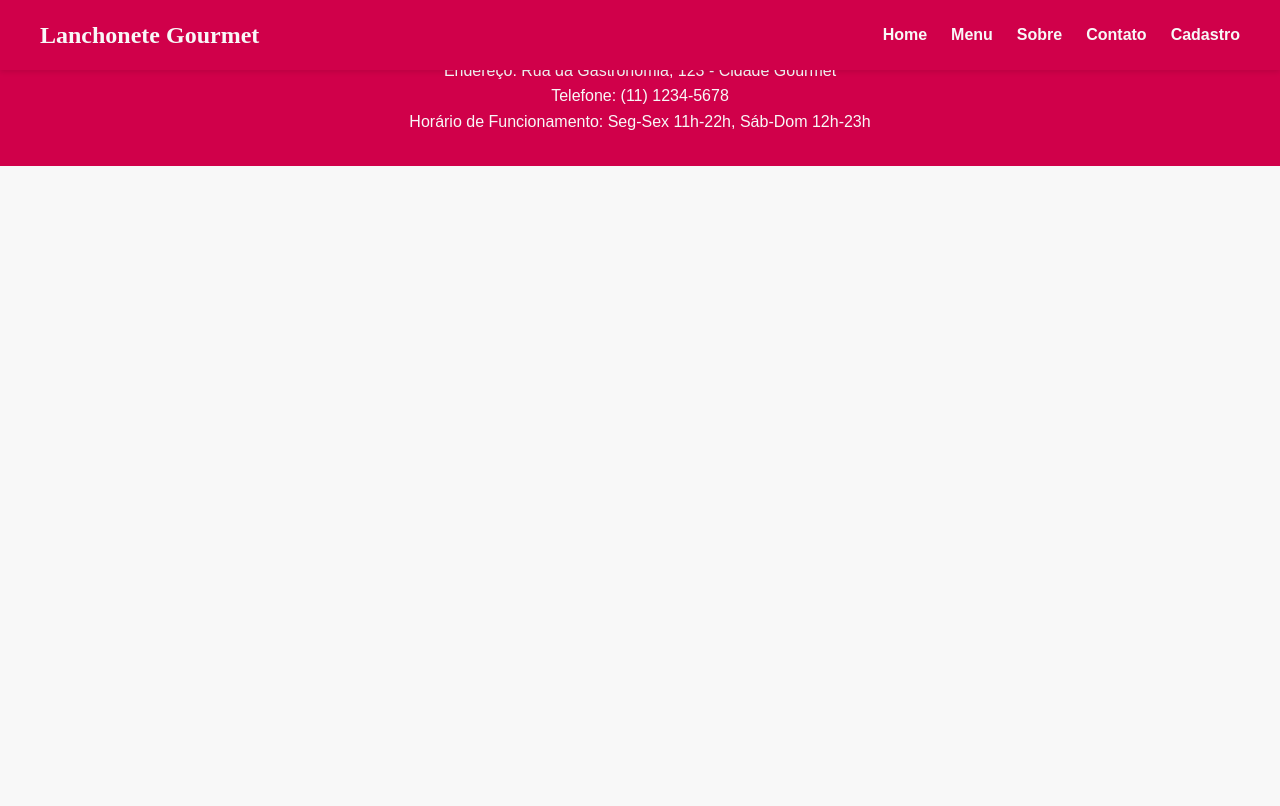
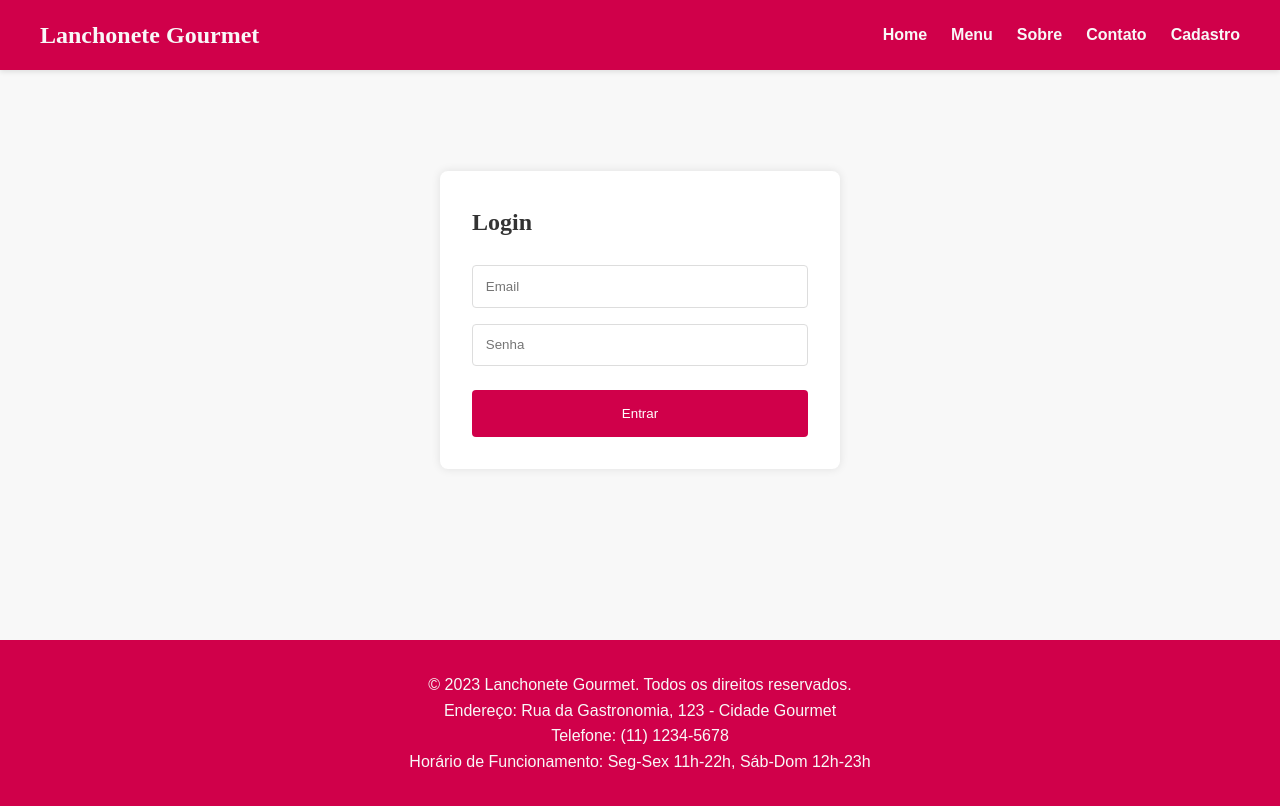
Before and after one commit to Dslpss/lanchonete-gourmet, a React (Create React App) app: page /login in a window 1280 px wide. Built offline with nearby package versions, Linux system fonts and the light colour scheme; no server answers.

Commit message:
feat: adiciona link de login na navegação

```diff
--- a/src/App.js
+++ b/src/App.js
@@ -12,6 +12,7 @@ import Menu from './pages/Menu';
 import About from './pages/About';
 import Contact from './pages/Contact';
 import Register from './pages/Register';
+import Login from './pages/Login';
 
 function App() {
   return (
@@ -26,6 +27,7 @@ function App() {
             <Route path="/about" element={<About />} />
             <Route path="/contact" element={<Contact />} />
             <Route path="/register" element={<Register />} />
+            <Route path="/login" element={<Login />} />
           </Routes>
           <Footer />
         </Router>
--- a/src/pages/Home.js
+++ b/src/pages/Home.js
@@ -288,6 +288,7 @@ function Home() {
           <NavItem><NavLink to="/about">Sobre</NavLink></NavItem>
           <NavItem><NavLink to="/contato">Contato</NavLink></NavItem>
           <NavItem><NavLink to="/cadastro">Cadastro</NavLink></NavItem>
+          <NavItem><NavLink to="/login">Login</NavLink></NavItem>
         </NavList>
         <MobileMenuButton onClick={toggleMobileMenu} aria-label="Abrir menu de navegação">
           ☰
--- /dev/null
+++ b/src/pages/Login.js
@@ -0,0 +1,83 @@
+import React, { useState } from 'react';
+import styled from 'styled-components';
+import { getAuth, signInWithEmailAndPassword } from 'firebase/auth';
+import { useNavigate } from 'react-router-dom';
+
+const Login = () => {
+  const [credentials, setCredentials] = useState({
+    email: '',
+    password: ''
+  });
+  const navigate = useNavigate();
+  const auth = getAuth();
+
+  const handleSubmit = async (e) => {
+    e.preventDefault();
+    try {
+      await signInWithEmailAndPassword(auth, credentials.email, credentials.password);
+      navigate('/');
+    } catch (error) {
+      alert('Erro no login: ' + error.message);
+    }
+  };
+
+  return (
+    <LoginContainer>
+      <LoginForm onSubmit={handleSubmit}>
+        <h2>Login</h2>
+        <Input
+          type="email"
+          placeholder="Email"
+          value={credentials.email}
+          onChange={(e) => setCredentials({...credentials, email: e.target.value})}
+          required
+        />
+        <Input
+          type="password"
+          placeholder="Senha"
+          value={credentials.password}
+          onChange={(e) => setCredentials({...credentials, password: e.target.value})}
+          required
+        />
+        <Button type="submit">Entrar</Button>
+      </LoginForm>
+    </LoginContainer>
+  );
+};
+
+const LoginContainer = styled.div`
+  display: flex;
+  justify-content: center;
+  align-items: center;
+  height: 80vh;
+`;
+
+const LoginForm = styled.form`
+  width: 100%;
+  max-width: 400px;
+  padding: 2rem;
+  border-radius: 8px;
+  box-shadow: 0 0 10px rgba(0,0,0,0.1);
+  background: white;
+`;
+
+const Input = styled.input`
+  width: 100%;
+  padding: 0.8rem;
+  margin: 0.5rem 0;
+  border: 1px solid #ddd;
+  border-radius: 4px;
+`;
+
+const Button = styled.button`
+  width: 100%;
+  padding: 1rem;
+  margin-top: 1rem;
+  background-color: ${props => props.theme.colors.primary};
+  color: white;
+  border: none;
+  border-radius: 4px;
+  cursor: pointer;
+`;
+
+export default Login;
```
